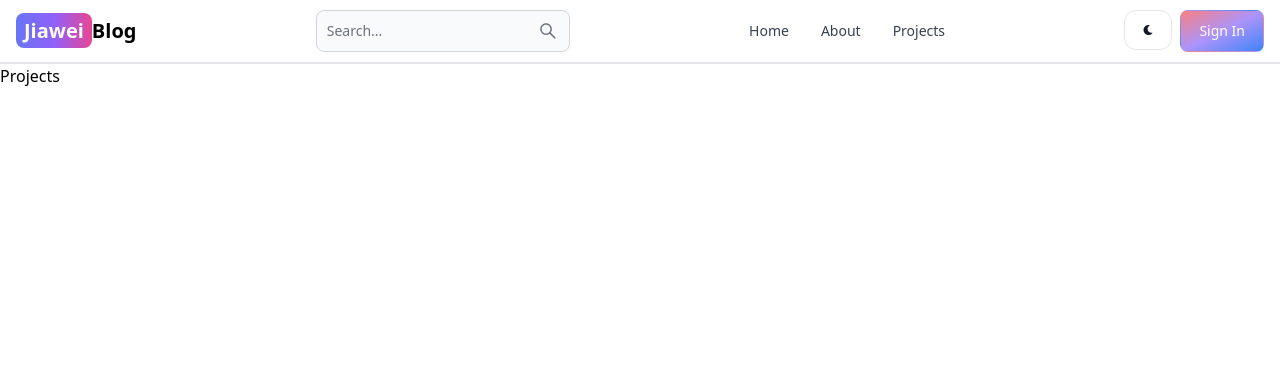
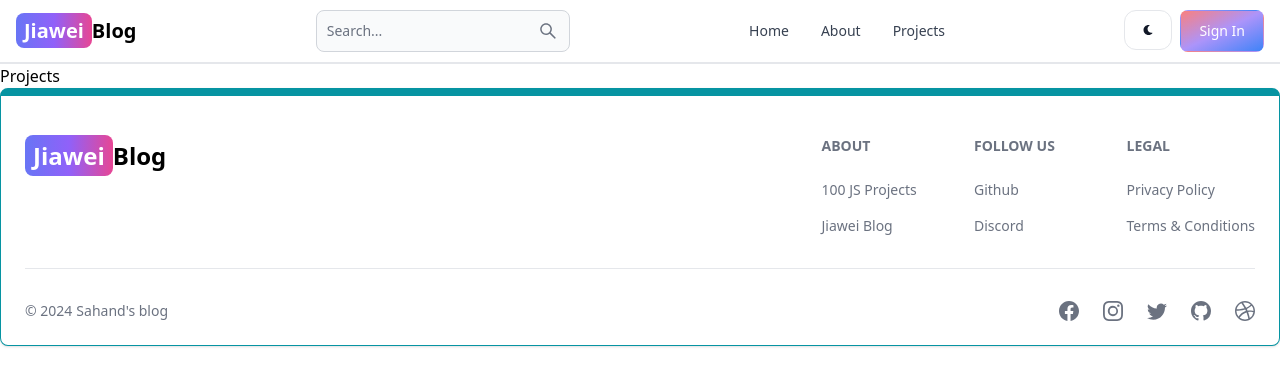
Before and after one commit to RobertJiawei/LearnBlogApp, a React (Vite) app in the folder client/: page /projects in a window 1280 px wide. Shown: the top 386 px of the page. Built offline with nearby package versions, Linux system fonts and the light colour scheme.

Commit message:
add footer

```diff
--- a/client/src/App.jsx
+++ b/client/src/App.jsx
@@ -6,6 +6,7 @@
 import Dashboard from "./pages/Dashboard";
 import Projects from "./pages/Projects";
 import Header from "./components/Header";
+import Footer from "./components/Footer";
 
 const App = () => {
   return (
@@ -19,6 +20,7 @@
         <Route path="/dashboard" element={<Dashboard />} />
         <Route path="/projects" element={<Projects />} />
       </Routes>
+      <Footer />
     </BrowserRouter>
   );
 };
--- /dev/null
+++ b/client/src/components/Footer.jsx
@@ -0,0 +1,91 @@
+import { Footer } from "flowbite-react";
+import { Link } from "react-router-dom";
+import {
+  BsFacebook,
+  BsInstagram,
+  BsTwitter,
+  BsGithub,
+  BsDribbble,
+} from "react-icons/bs";
+
+const FooterCom = () => {
+  return (
+    <Footer container className="border border-t-8 border-teal-500">
+      <div className="w-full max-w-7xl mx-auto">
+        <div className="grid w-full justify-between sm:flex md:grid-cols-1">
+          <div className="mt-5">
+            <Link
+              to="/"
+              className=" self-center whitespace-nowrap text-xl sm:text-2xl font-semibold dark:text-white"
+            >
+              <span className=" px-2 py-1 bg-gradient-to-r from-indigo-500 via-purple-500 to-pink-500 rounded-lg text-white">
+                Jiawei
+              </span>
+              Blog
+            </Link>
+          </div>
+          <div className="grid grid-cols-2 gap-8 mt-4 sm:grid-cols-3 sm:gap-6">
+            <div>
+              <Footer.Title title="About" />
+              <Footer.LinkGroup col>
+                <Footer.Link
+                  href="https://www.100jsprojects.com"
+                  target="_blank"
+                  rel="noopener noreferrer"
+                >
+                  100 JS Projects
+                </Footer.Link>
+                <Footer.Link
+                  href="/about"
+                  target="_blank"
+                  rel="noopener noreferrer"
+                >
+                  Jiawei Blog
+                </Footer.Link>
+              </Footer.LinkGroup>
+            </div>
+            <div>
+              <Footer.Title title="Follow us" />
+              <Footer.LinkGroup col>
+                <Footer.Link
+                  href="https://www.github.com/sahandghavidel"
+                  target="_blank"
+                  rel="noopener noreferrer"
+                >
+                  Github
+                </Footer.Link>
+                <Footer.Link href="#">Discord</Footer.Link>
+              </Footer.LinkGroup>
+            </div>
+            <div>
+              <Footer.Title title="Legal" />
+              <Footer.LinkGroup col>
+                <Footer.Link href="#">Privacy Policy</Footer.Link>
+                <Footer.Link href="#">Terms &amp; Conditions</Footer.Link>
+              </Footer.LinkGroup>
+            </div>
+          </div>
+        </div>
+        <Footer.Divider />
+        <div className="w-full sm:flex sm:items-center sm:justify-between">
+          <Footer.Copyright
+            href="#"
+            by="Sahand's blog"
+            year={new Date().getFullYear()}
+          />
+          <div className="flex gap-6 sm:mt-0 mt-4 sm:justify-center">
+            <Footer.Icon href="#" icon={BsFacebook} />
+            <Footer.Icon href="#" icon={BsInstagram} />
+            <Footer.Icon href="#" icon={BsTwitter} />
+            <Footer.Icon
+              href="https://github.com/sahandghavidel"
+              icon={BsGithub}
+            />
+            <Footer.Icon href="#" icon={BsDribbble} />
+          </div>
+        </div>
+      </div>
+    </Footer>
+  );
+};
+export default FooterCom;
```
